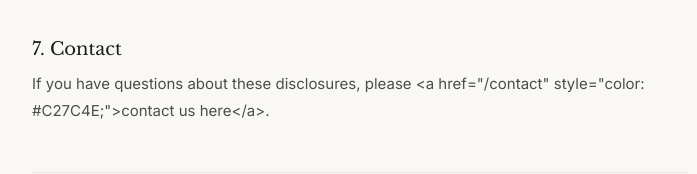
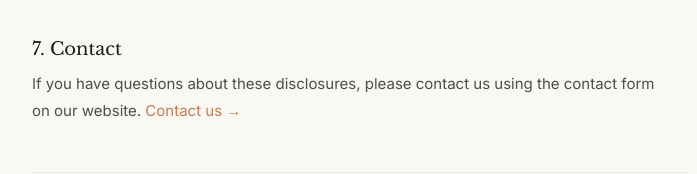
Before and after one commit to RevFlex/revflex-pip, a Next.js app: page /disclaimer in a window 1280 px wide. Shown: the part 1663-1837 px from the top of the page, without its empty margins (280-977 px from the left). Built offline with nearby package versions, Linux system fonts and the light colour scheme.

Commit message:
Update page.jsx

```diff
--- a/app/disclaimer/page.jsx
+++ b/app/disclaimer/page.jsx
@@ -26,7 +26,7 @@ export default function Disclaimer() {
     },
     {
       title: '7. Contact',
-      body: 'If you have questions about these disclosures, please <a href="/contact" style="color: #C27C4E;">contact us here</a>.'
+      body: 'If you have questions about these disclosures, please contact us using the contact form on our website.'
     },
   ]
 
@@ -42,7 +42,12 @@ export default function Disclaimer() {
         {sections.map(({ title, body }) => (
           <div key={title} style={{ marginBottom: '36px' }}>
             <h2 style={{ fontFamily: "'Libre Baskerville', serif", fontSize: '18px', fontWeight: '400', color: '#1A1D1A', marginBottom: '10px' }}>{title}</h2>
-            <p style={{ fontSize: '15px', lineHeight: '1.8', color: '#4A4E4A', margin: 0 }}>{body}</p>
+            <p style={{ fontSize: '15px', lineHeight: '1.8', color: '#4A4E4A', margin: 0 }}>
+              {body}{' '}
+              {(title.toLowerCase().includes('contact')) && (
+                <a href="/contact" style={{ color: '#C27C4E', textDecoration: 'none' }}>Contact us →</a>
+              )}
+            </p>
           </div>
         ))}
         <div style={{ marginTop: '48px', paddingTop: '32px', borderTop: '1px solid #E8E4DE' }}>
```
